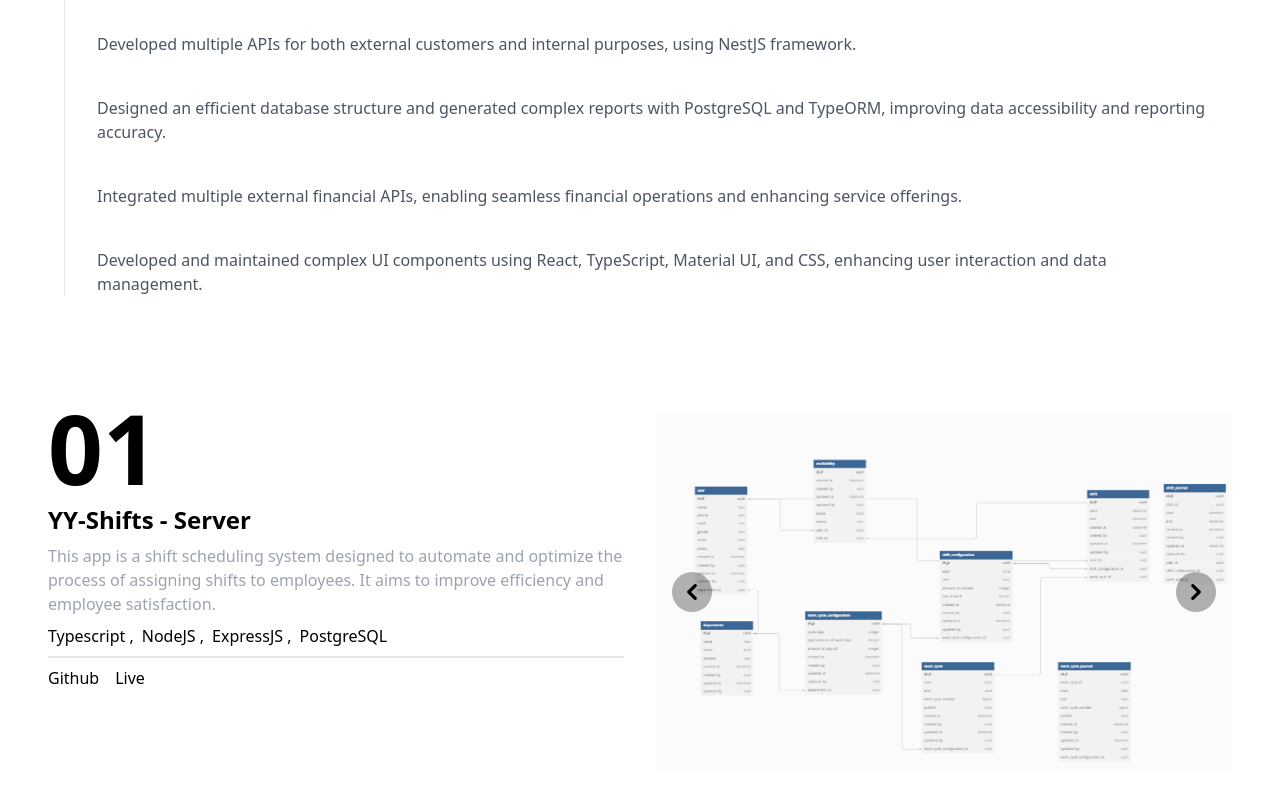
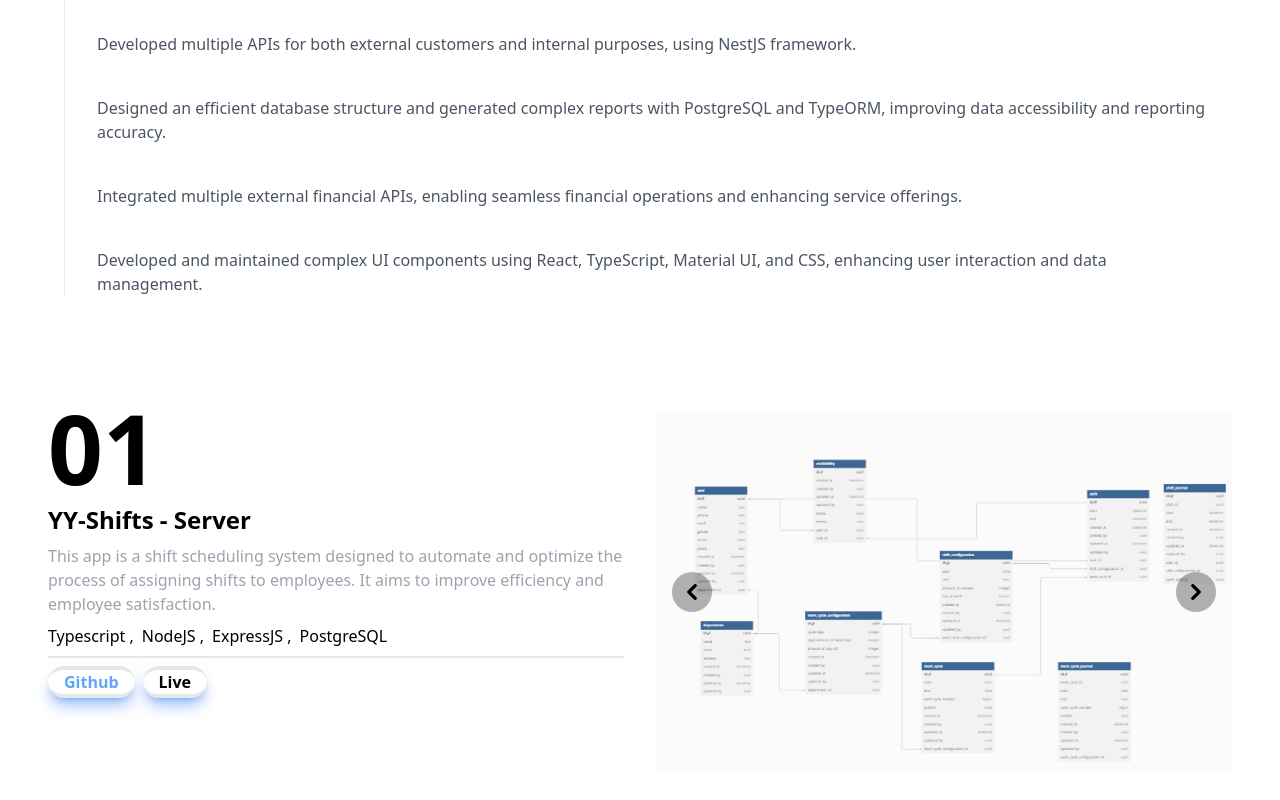
Before and after one commit to yarinTag/Y.T-Portfolio, a Next.js app: page / in a window 1280 px wide. Shown: the part 1226-2026 px from the top of the page. Built offline with nearby package versions, Linux system fonts and the light colour scheme.

Commit message:
links for live & github a a btn design

```diff
--- a/src/components/project/Project.tsx
+++ b/src/components/project/Project.tsx
@@ -77,9 +77,21 @@ const Project = () => {
               ))}
             </ul>
             <div className='border-y'></div>
-            <div className='flex gap-4'>
-              <Link href={project.github}>Github</Link>
-              <Link href={project.github}>Live</Link>
+            <div className='flex gap-2'>
+              <Link
+                className='text-blue-400 font-semibold hover:bg-slate-400 px-4 rounded-full border-y-4 shadow-lg shadow-blue-500/50'
+                href={project.github}
+                target='_blank'
+              >
+                Github
+              </Link>
+              <Link
+                className='font-semibold hover:bg-slate-400 px-4 rounded-full border-y-4 shadow-lg shadow-blue-500/50'
+                href={project.github}
+                target='_blank'
+              >
+                Live
+              </Link>
             </div>
           </div>
         </div>
```
